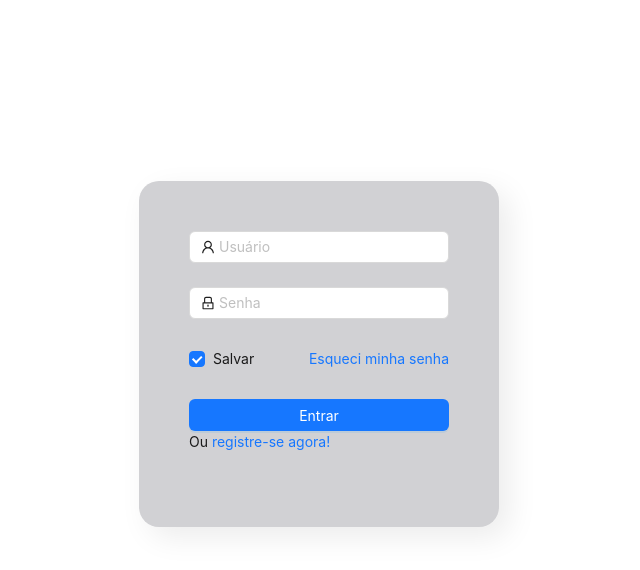
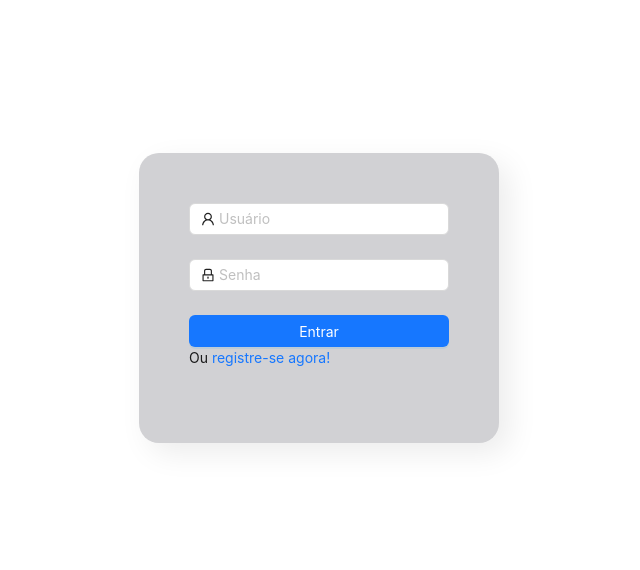
Before and after one commit to Viniz17/ecommerce, a React (Vite) app: page /login in a window 1280 px wide. Shown: the top 570 px of the page, without its empty margins (321-961 px from the left). Built offline with nearby package versions, Linux system fonts and the light colour scheme.

Commit message:
meu codigo atualizado

```diff
--- a/src/App.jsx
+++ b/src/App.jsx
@@ -1,7 +1,6 @@
 import "./App.css";
 import Listagem from "./pages/Listagem/Listagem";
 //import { AuthProvider } from "./contexts/auth";
-import "./main.jsx";
 
 function App() {
   return (
--- a/src/pages/Cadastro/Cadastro.jsx
+++ b/src/pages/Cadastro/Cadastro.jsx
@@ -133,8 +133,8 @@
       </Form.Item>
 
       <Form.Item {...tailFormItemLayout}>
-        <Button type="primary" htmlType="submit" onSubmit={() => armazenar("ls_name", nome)}>
-          Cadastrar
+        <Button type="primary" htmlType="submit" onFinish={() => armazenar("ls_name", nome)}>
+          <a href="/login">Cadastrar</a>
         </Button>
       </Form.Item>
     </Form>
--- a/src/pages/Login/Login.jsx
+++ b/src/pages/Login/Login.jsx
@@ -1,5 +1,5 @@
 import { LockOutlined, UserOutlined } from "@ant-design/icons";
-import { Button, Checkbox, Form, Input } from "antd";
+import { Button, Form, Input } from "antd";
 import "./login.css";
 import "../Cadastro/Cadastro.jsx";
 
@@ -50,15 +50,6 @@
               placeholder="Senha"
             />
           </Form.Item>
-          <Form.Item>
-            <Form.Item name="remember" valuePropName="checked" noStyle>
-              <Checkbox>Salvar</Checkbox>
-            </Form.Item>
-
-            <a className="login-form-forgot" href="">
-              Esqueci minha senha
-            </a>
-          </Form.Item>
 
           <Form.Item>
             <Button type="primary" htmlType="submit" className="login-form-button">
```
